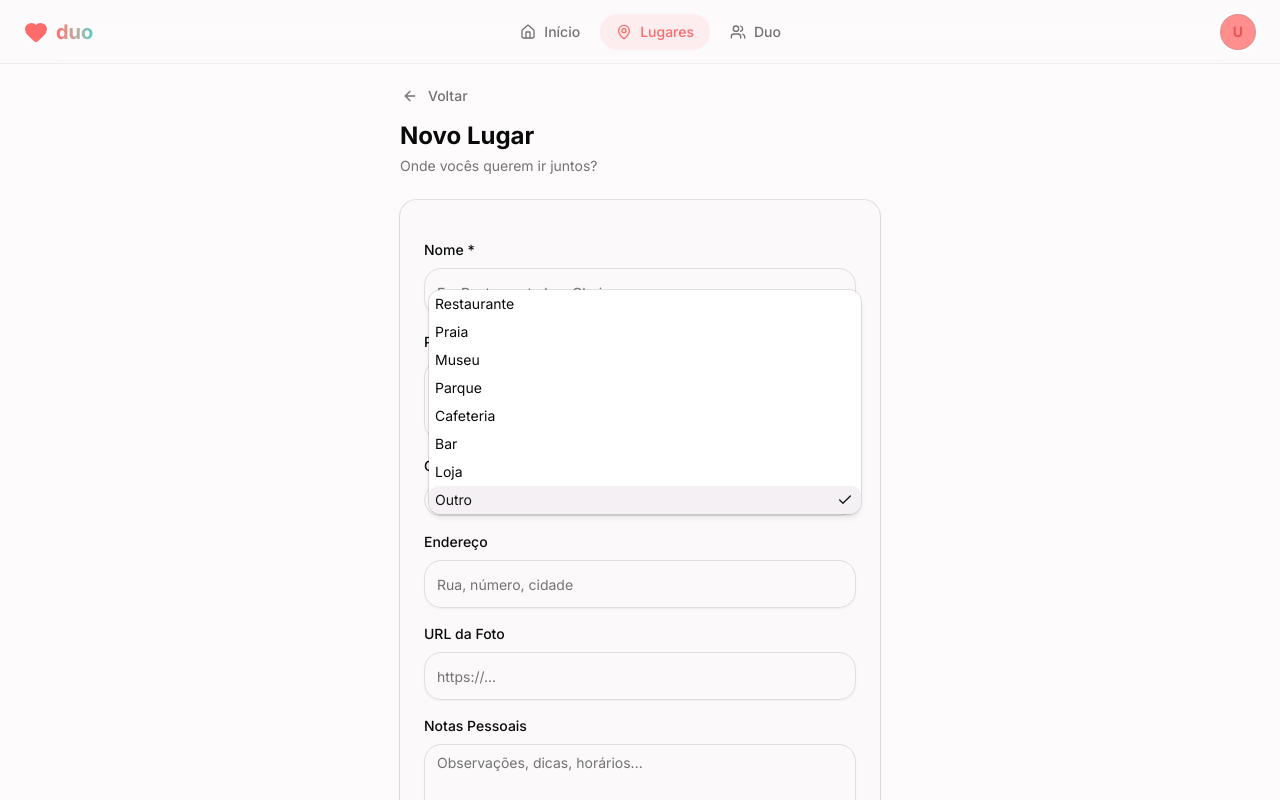
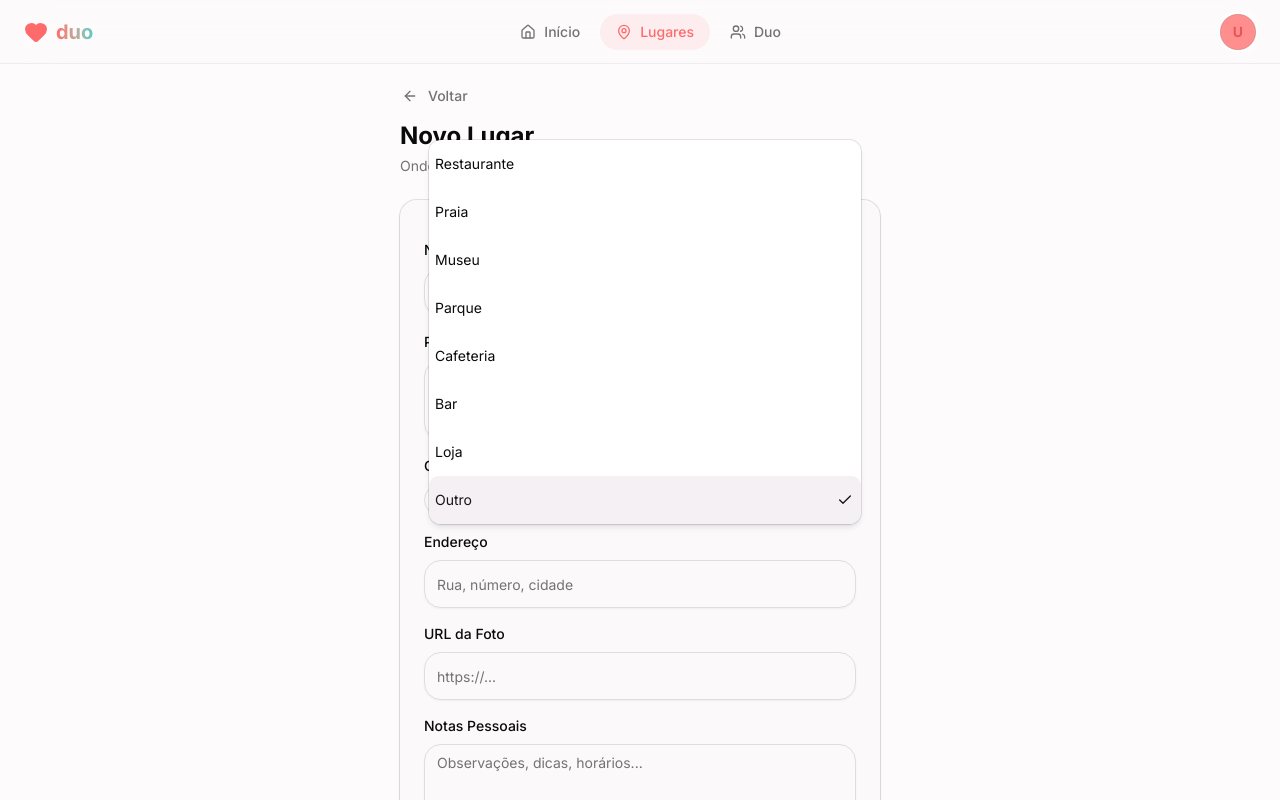
Before and after one commit to mrpunkdasilva/Duo, a Next.js app: page /places/new in a window 1280 px wide. Both pictures are taken after a click on the button "outro". Shown: the top 800 px of the page. Built offline with nearby package versions, Linux system fonts and the light colour scheme; no server answers.

Commit message:
fix: ajustes UI - dropdown com mais padding, textarea e botão de comentário com 40px

```diff
--- a/src/app/(protected)/places/[id]/page.tsx
+++ b/src/app/(protected)/places/[id]/page.tsx
@@ -281,18 +281,18 @@ export default function PlaceDetailPage({ params }: { params: Promise<{ id: stri
       <div className="space-y-3">
         <h2 className="font-semibold text-lg">{t("comments")}</h2>
 
-        <div className="flex gap-2">
+        <div className="flex gap-2 items-end">
           <Textarea
             placeholder={t("commentPlaceholder")}
             value={newComment}
             onChange={(e) => setNewComment(e.target.value)}
-            className="min-h-[60px] rounded-xl resize-none"
+            className="min-h-[40px] rounded-xl resize-none flex-1"
             maxLength={500}
           />
           <Button
             onClick={handleSubmitComment}
             disabled={!newComment.trim() || isSubmittingComment}
-            className="bg-gradient-to-r from-duo-rose to-duo-teal hover:opacity-90 px-4 h-auto self-end rounded-xl"
+            className="h-[40px] w-[40px] bg-gradient-to-r from-duo-rose to-duo-teal hover:opacity-90 rounded-xl flex-shrink-0"
           >
             {isSubmittingComment ? (
               <Loader2 className="h-4 w-4 animate-spin" />
--- a/src/components/ui/select.tsx
+++ b/src/components/ui/select.tsx
@@ -117,7 +117,7 @@ function SelectItem({
     <SelectPrimitive.Item
       data-slot="select-item"
       className={cn(
-        "relative flex w-full cursor-default items-center gap-1.5 rounded-md py-1 pr-8 pl-1.5 text-sm outline-hidden select-none focus:bg-accent focus:text-accent-foreground not-data-[variant=destructive]:focus:**:text-accent-foreground data-disabled:pointer-events-none data-disabled:opacity-50 [&_svg]:pointer-events-none [&_svg]:shrink-0 [&_svg:not([class*='size-'])]:size-4 *:[span]:last:flex *:[span]:last:items-center *:[span]:last:gap-2",
+        "relative flex w-full cursor-default items-center gap-1.5 rounded-md py-3.5 pr-8 pl-1.5 text-sm outline-hidden select-none focus:bg-accent focus:text-accent-foreground not-data-[variant=destructive]:focus:**:text-accent-foreground data-disabled:pointer-events-none data-disabled:opacity-50 [&_svg]:pointer-events-none [&_svg]:shrink-0 [&_svg:not([class*='size-'])]:size-4 *:[span]:last:flex *:[span]:last:items-center *:[span]:last:gap-2",
         className
       )}
       {...props}
```
